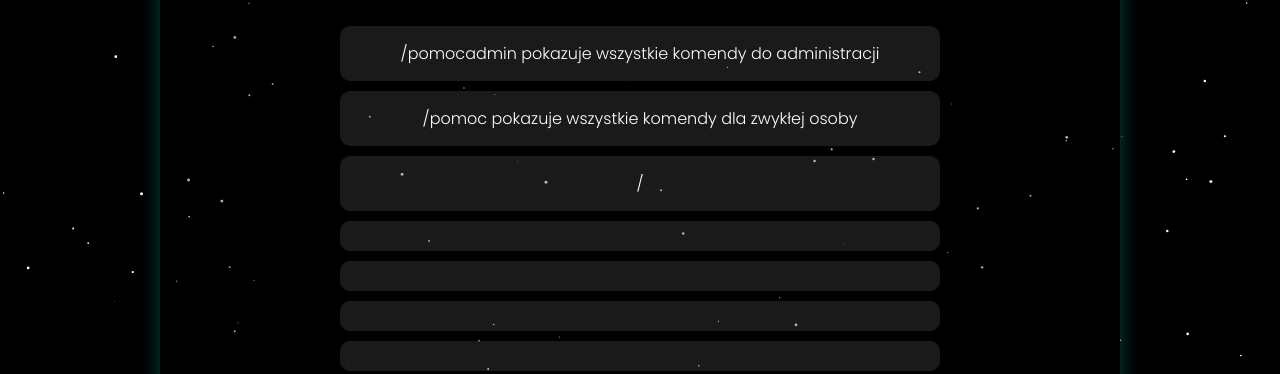
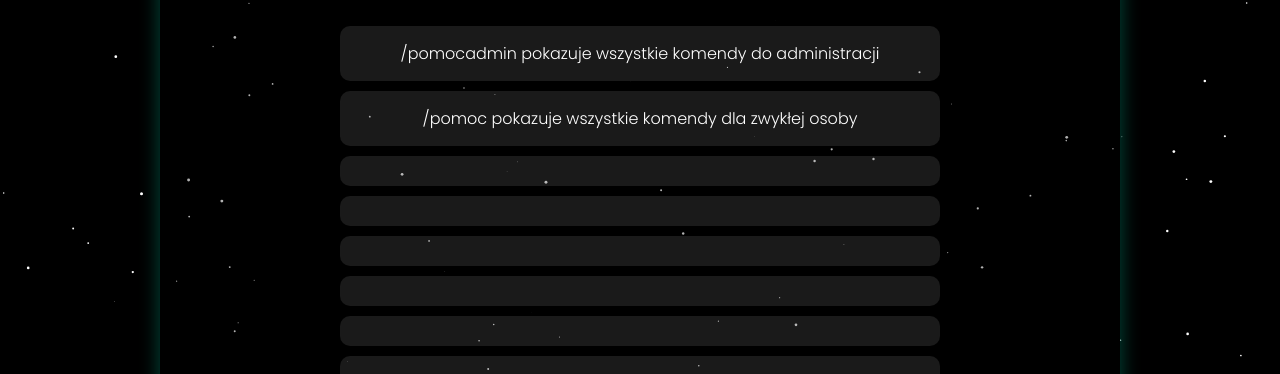
Before and after one commit to diabel777/informacje-, a plain HTML site: page index.html in a window 1280 px wide. Shown: the part 422-796 px from the top of the page. Drawn offline with Linux system fonts and the light colour scheme.

Commit message:
Update index.html

```diff
--- a/index.html
+++ b/index.html
@@ -106,7 +106,7 @@
     <ul>
       <li>/pomocadmin pokazuje wszystkie komendy do administracji </li>
       <li>/pomoc pokazuje wszystkie komendy dla zwykłej osoby</li>
-      <li>/</li>
+      <li></li>
       <li></li>
       <li></li>
       <li></li>
```
